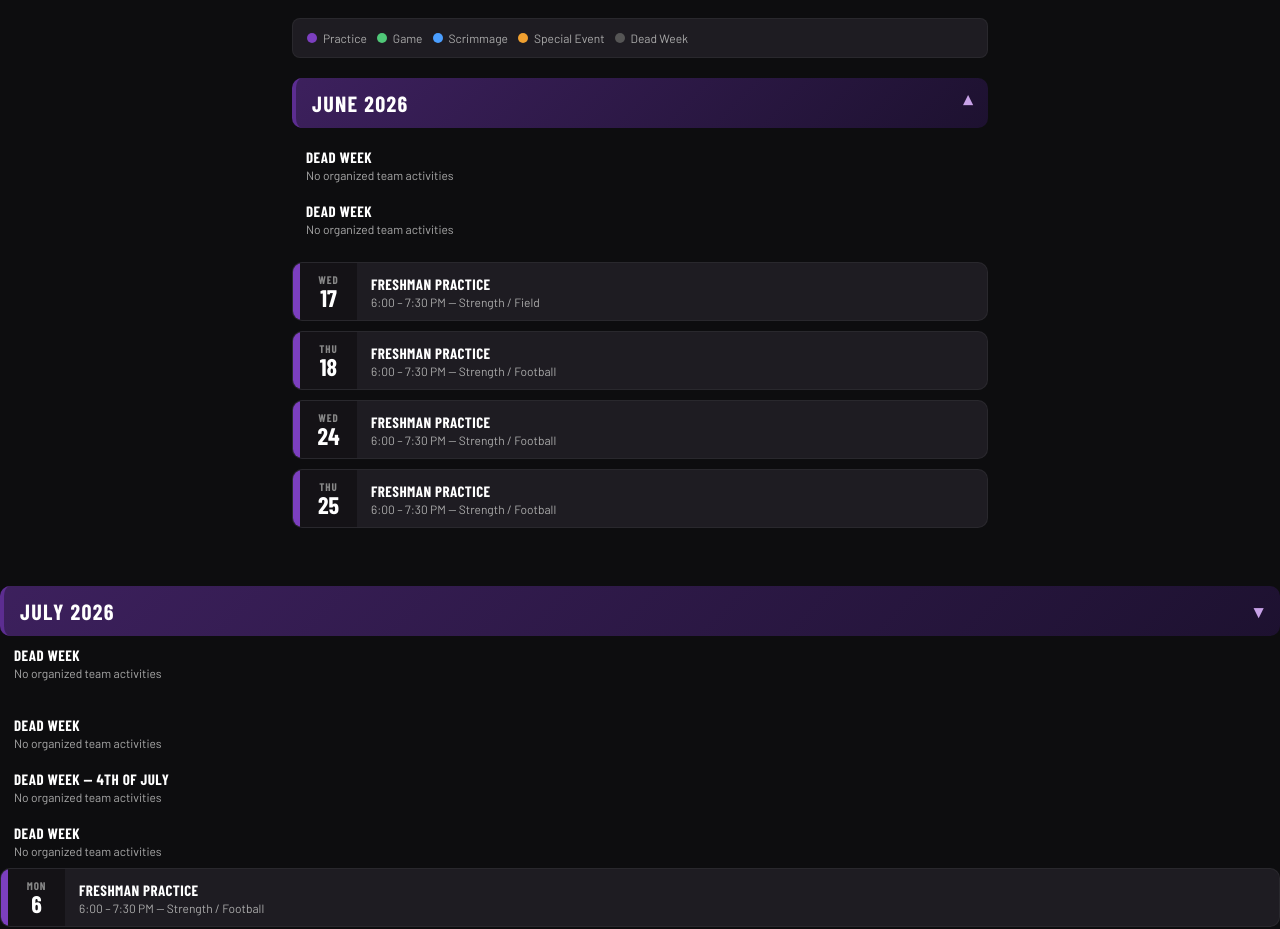
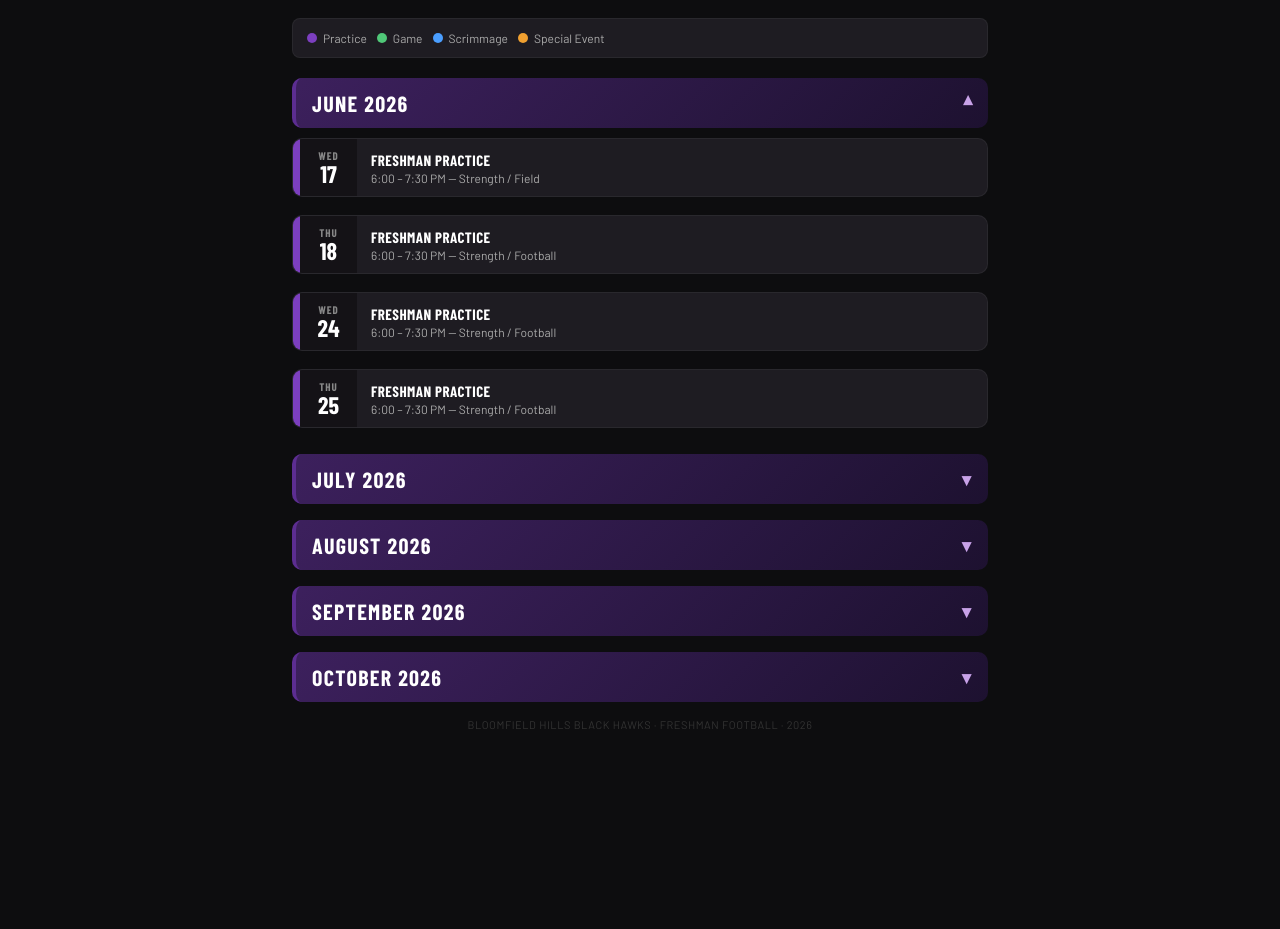
Before and after one commit to lublinjeremy-dot/blackhawks-schedule, a plain HTML site: page index.html in a window 1280 px wide. Shown: the part 120-1049 px from the top of the page. After the commit the page ends 899 px from the top, so only its background shows below. Drawn offline with nearby package versions, Linux system fonts and the light colour scheme; a web font is replaced by a local one.

Commit message:
Add files via upload

```diff
--- a/index.html
+++ b/index.html
@@ -53,7 +53,7 @@
   .month-chevron { font-size: 18px; color: var(--accent); transition: transform 0.25s; flex-shrink: 0; }
   .month-block.open .month-chevron { transform: rotate(180deg); }
   .month-block .events-list { display: none; margin-top: 10px; }
-  .month-block.open .events-list { display: flex; }
+  .month-block.open .events-list { display: flex; flex-direction: column; gap: 8px; }
   .month-note { font-size: 12px; color: var(--accent); margin-top: 4px; font-style: italic; font-weight: 400; }
 
   .events-list { display: flex; flex-direction: column; gap: 8px; }
@@ -74,10 +74,6 @@
   .event-card.special .event-badge { background: var(--orange); }
   .event-card.special .event-date { border-left: 3px solid var(--orange); }
   .event-card.special .event-day-num { color: var(--orange); }
-  .event-card.dead .event-badge { background: #555; }
-  .event-card.dead .event-date { border-left: 3px solid #555; }
-  .event-card.dead .event-day-num { color: #666; }
-  .event-card.dead .event-title { color: #777; }
   .event-card.scrimmage .event-badge { background: var(--blue); }
   .event-card.scrimmage .event-date { border-left: 3px solid var(--blue); }
   .event-card.scrimmage .event-day-num { color: var(--blue); }
@@ -244,13 +240,12 @@
     <div class="legend-item"><div class="legend-dot" style="background:var(--green)"></div>Game</div>
     <div class="legend-item"><div class="legend-dot" style="background:var(--blue)"></div>Scrimmage</div>
     <div class="legend-item"><div class="legend-dot" style="background:var(--orange)"></div>Special Event</div>
-    <div class="legend-item"><div class="legend-dot" style="background:#555"></div>Dead Week</div>
   </div>
 
   <!-- JUNE -->
   <div class="month-block open" id="mb-june">
     <button class="month-toggle" onclick="toggleMonth('mb-june')"><div class="month-heading">June 2026 <span class="month-chevron">&#9662;</span></div></button>
-    <div class="events-list"><div class="event-body"><div class="event-title">Dead Week</div><div class="event-detail">No organized team activities</div></div></div><div class="event-body"><div class="event-title">Dead Week</div><div class="event-detail">No organized team activities</div></div></div>
+    <div class="events-list">
       <div class="event-card practice"><div class="event-badge"></div><div class="event-date"><div class="event-day-name">Wed</div><div class="event-day-num">17</div></div><div class="event-body"><div class="event-title">Freshman Practice</div><div class="event-detail">6:00 &ndash; 7:30 PM &mdash; Strength / Field</div></div></div>
       <div class="event-card practice"><div class="event-badge"></div><div class="event-date"><div class="event-day-name">Thu</div><div class="event-day-num">18</div></div><div class="event-body"><div class="event-title">Freshman Practice</div><div class="event-detail">6:00 &ndash; 7:30 PM &mdash; Strength / Football</div></div></div>
       <div class="event-card practice"><div class="event-badge"></div><div class="event-date"><div class="event-day-name">Wed</div><div class="event-day-num">24</div></div><div class="event-body"><div class="event-title">Freshman Practice</div><div class="event-detail">6:00 &ndash; 7:30 PM &mdash; Strength / Football</div></div></div>
@@ -261,7 +256,7 @@
   <!-- JULY -->
   <div class="month-block" id="mb-july">
     <button class="month-toggle" onclick="toggleMonth('mb-july')"><div class="month-heading">July 2026 <span class="month-chevron">&#9662;</span></div></button>
-    <div class="events-list"><div class="event-body"><div class="event-title">Dead Week</div><div class="event-detail">No organized team activities</div></div></div><div class="event-body"><div class="event-title">Dead Week</div><div class="event-detail">No organized team activities</div></div></div><div class="event-body"><div class="event-title">Dead Week</div><div class="event-detail">No organized team activities</div></div></div><div class="event-body"><div class="event-title">Dead Week &mdash; 4th of July</div><div class="event-detail">No organized team activities</div></div></div><div class="event-body"><div class="event-title">Dead Week</div><div class="event-detail">No organized team activities</div></div></div>
+    <div class="events-list">
       <div class="event-card practice"><div class="event-badge"></div><div class="event-date"><div class="event-day-name">Mon</div><div class="event-day-num">6</div></div><div class="event-body"><div class="event-title">Freshman Practice</div><div class="event-detail">6:00 &ndash; 7:30 PM &mdash; Strength / Football</div></div></div>
       <div class="event-card practice"><div class="event-badge"></div><div class="event-date"><div class="event-day-name">Tue</div><div class="event-day-num">7</div></div><div class="event-body"><div class="event-title">Freshman Practice</div><div class="event-detail">6:00 &ndash; 7:30 PM &mdash; Strength / Football</div></div></div>
       <div class="event-card practice"><div class="event-badge"></div><div class="event-date"><div class="event-day-name">Mon</div><div class="event-day-num">13</div></div><div class="event-body"><div class="event-title">Freshman Practice</div><div class="event-detail">6:00 &ndash; 7:30 PM &mdash; Strength / Football</div></div></div>
```
